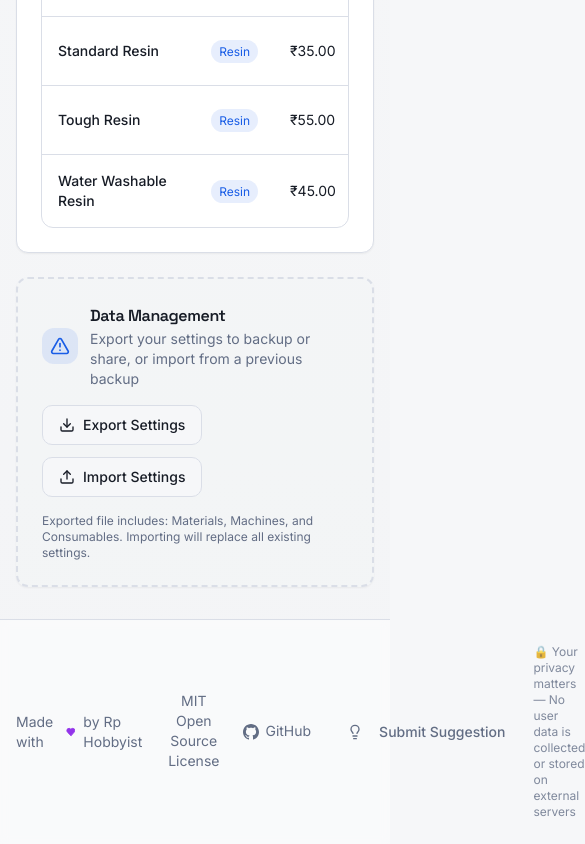
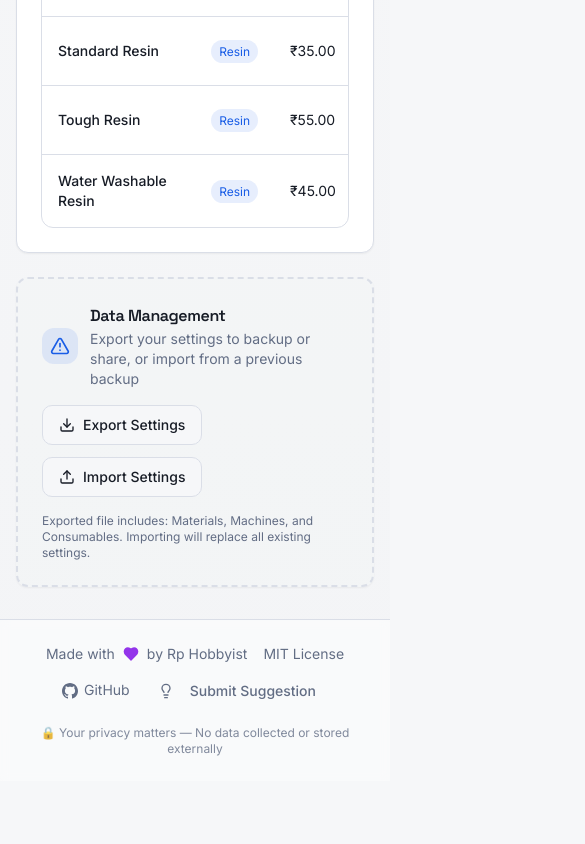
Before and after one commit to RPHobbyist/3D-Print-Price-Calculator, a React (Vite) app: page /#/settings in a window 390 px wide. Shown: the part 2014-2858 px from the top of the page, 585 px wide, since content can reach past the window. After the commit the page ends 2795 px from the top, so only its background shows below. Built offline with nearby package versions, Linux system fonts and the light colour scheme.

Commit message:
Fix mobile responsiveness: stacking form fields, wrapping footer, responsive grid layout

```diff
--- a/src/components/Footer.tsx
+++ b/src/components/Footer.tsx
@@ -54,9 +54,9 @@ export const Footer = () => {
     return (
         <footer className="border-t border-border bg-card/50 backdrop-blur-sm mt-auto">
             <div className="container mx-auto px-4 py-6">
-                <div className="flex items-center justify-between gap-4 text-sm text-muted-foreground">
-                    {/* Left side items */}
-                    <div className="flex items-center gap-6">
+                <div className="flex flex-col gap-4 text-sm text-muted-foreground">
+                    {/* Top row: Links and credits */}
+                    <div className="flex flex-wrap items-center justify-center gap-x-4 gap-y-2 sm:gap-6">
                         <div className="flex items-center gap-2">
                             <span>Made with</span>
                             <Heart className="w-4 h-4 text-purple-600 fill-purple-600 animate-pulse" />
@@ -66,7 +66,7 @@ export const Footer = () => {
                         <Dialog>
                             <DialogTrigger asChild>
                                 <button className="flex items-center gap-1.5 hover:text-primary transition-colors group cursor-pointer bg-transparent border-0 p-0 text-sm font-normal">
-                                    <span className="border-b border-transparent group-hover:border-primary/50 transition-colors">MIT Open Source License</span>
+                                    <span className="border-b border-transparent group-hover:border-primary/50 transition-colors">MIT License</span>
                                 </button>
                             </DialogTrigger>
                             <DialogContent className="max-w-2xl max-h-[80vh] overflow-y-auto">
@@ -97,9 +97,9 @@ export const Footer = () => {
                         <FeatureSuggestion />
                     </div>
 
-                    {/* Center: Privacy notice */}
-                    <div className="text-xs text-muted-foreground/80">
-                        🔒 Your privacy matters — No user data is collected or stored on external servers
+                    {/* Privacy notice - centered below */}
+                    <div className="text-xs text-muted-foreground/80 text-center">
+                        🔒 Your privacy matters — No data collected or stored externally
                     </div>
                 </div>
             </div>
--- a/src/components/calculator/FormField.tsx
+++ b/src/components/calculator/FormField.tsx
@@ -1,7 +1,7 @@
 import { memo } from "react";
 import { Input } from "@/components/ui/input";
 import { Select, SelectContent, SelectItem, SelectTrigger, SelectValue } from "@/components/ui/select";
-import { TableCell, TableRow } from "@/components/ui/table";
+
 
 interface FormFieldProps {
   label: string;
@@ -11,12 +11,12 @@ interface FormFieldProps {
 }
 
 export const FormFieldRow = memo(({ label, required, highlight, children }: FormFieldProps) => (
-  <TableRow className={`hover:bg-muted/30 transition-colors ${highlight ? 'bg-accent/5' : ''}`}>
-    <TableCell className="font-medium">
+  <div className={`grid grid-cols-1 sm:grid-cols-[180px_1fr] gap-1 sm:gap-4 py-3 px-2 sm:px-4 items-start sm:items-center border-b border-border/50 hover:bg-muted/30 transition-colors ${highlight ? 'bg-accent/5' : ''}`}>
+    <div className="font-medium text-sm sm:text-base">
       {label} {required && <span className="text-destructive">*</span>}
-    </TableCell>
-    <TableCell>{children}</TableCell>
-  </TableRow>
+    </div>
+    <div>{children}</div>
+  </div>
 ));
 
 FormFieldRow.displayName = "FormFieldRow";
--- a/src/components/calculator/QuoteCalculator.tsx
+++ b/src/components/calculator/QuoteCalculator.tsx
@@ -1,6 +1,5 @@
 import { memo } from "react";
 import { Button } from "@/components/ui/button";
-import { Table, TableBody, TableHead, TableHeader, TableRow } from "@/components/ui/table";
 import { Calculator, Sparkles } from "lucide-react";
 
 interface QuoteCalculatorProps {
@@ -27,15 +26,9 @@ export const QuoteCalculator = memo(({ loading, onCalculate, children, uploadSec
       {uploadSection}
 
       <div className="border border-border rounded-xl overflow-hidden shadow-card">
-        <Table>
-          <TableHeader>
-            <TableRow className="bg-muted/50">
-              <TableHead className="w-1/3 font-semibold">Parameter</TableHead>
-              <TableHead className="font-semibold">Value</TableHead>
-            </TableRow>
-          </TableHeader>
-          <TableBody>{children}</TableBody>
-        </Table>
+        <div className="divide-y divide-border/50">
+          {children}
+        </div>
       </div>
 
       <Button
```
